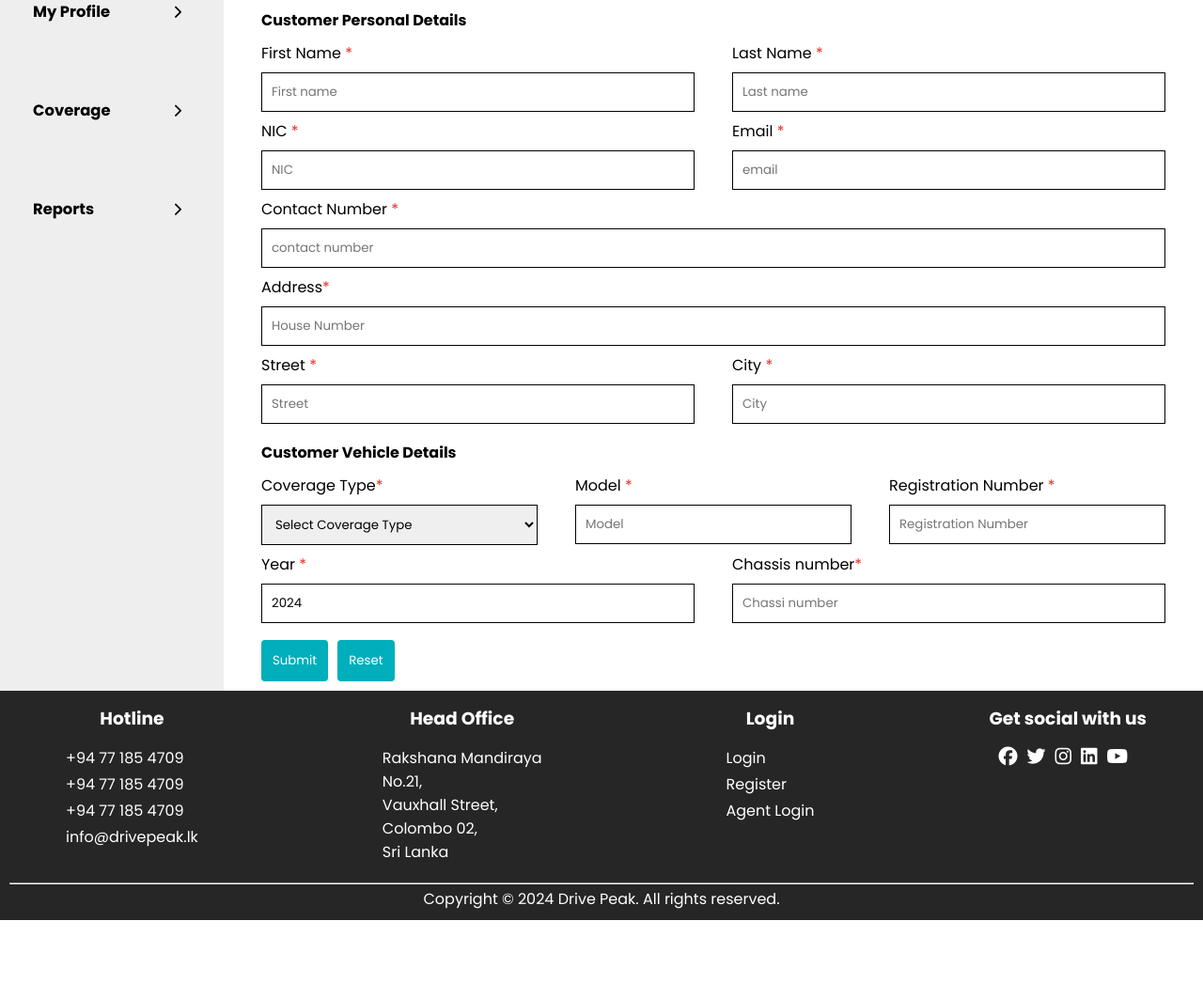
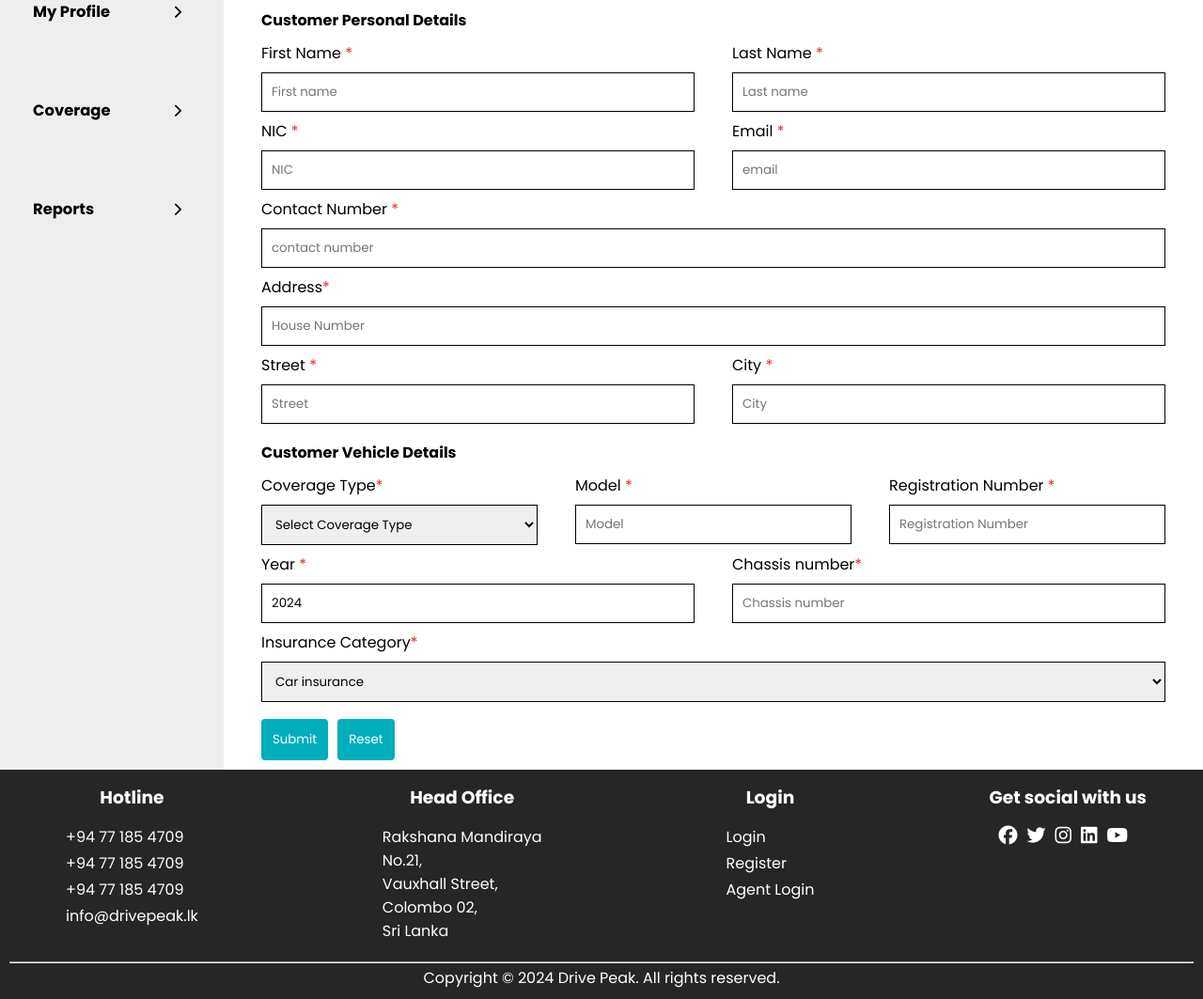
Before and after one commit to dishani02/Vehicle-Insurance-Management-System, a PHP site: page /agent-add-customer.php in a window 1280 px wide. Shown: the part 213-1276 px from the top of the page at 94% size. Before the commit the page ends 1192 px from the top, so only its background shows below. Run offline with PHP 8.4, Linux system fonts and the light colour scheme; a user stored in the database is signed in; some libraries are stand-ins or nearby versions.

Commit message:
update add customer

```diff
--- a/agent-add-customer.php
+++ b/agent-add-customer.php
@@ -62,6 +62,10 @@
             $messages['model'] = "Model is required";
         }
 
+        if(!isset($_POST['insured_category']) || strlen(trim($_POST['insured_category'])) < 1) {
+            $messages['insured_category'] = "insured_category is required";
+        }
+
         if(empty($messages)) {
 
             $first_name = mysqli_real_escape_string($connection, $_POST['first_name']);
@@ -82,6 +86,9 @@
             $chassis_no = mysqli_real_escape_string($connection, $_POST['chassis_no']);
             $year = mysqli_real_escape_string($connection, $_POST['year']);
             $model = mysqli_real_escape_string($connection, $_POST['model']);
+            $insured_category = mysqli_real_escape_string($connection, $_POST['insured_category']);
+
+
 
             $query = "INSERT INTO Customer (first_name,last_name,admin_id,agent_id,nic,email,password,home_no,street,city)
             VALUES ('$first_name', '$last_name',1,'$agent_id', ' $nic',  '$email', '$hash_password',' $home_no' ,'$street','$city')";
@@ -102,7 +109,7 @@
 
                         $customerId = $customer['customer_id'];
 
-                        $query_2 = "INSERT INTO Vehicle VALUES ('$customerId', '$vehicle_id',  1, '$coverage_type', '$model', '$chassis_no', '$year')";
+                        $query_2 = "INSERT INTO Vehicle VALUES ('$customerId', '$vehicle_id',  1, '$coverage_type', '$model', '$chassis_no', '$year','$insured_category')";
                         $query_3 = "INSERT INTO Customer_Contact_no VALUES ('$contact_no','$customerId')";
 
                         mysqli_query($connection,  $query_2);
@@ -309,23 +316,32 @@
 
                             <div class="form-item flex flex-col">
                                 <label for="">Chassis number<span class="required">*</span></label>
-                                <input type="number" name="chassis_no" placeholder="Chassi number">
+                                <input type="number" name="chassis_no" placeholder="Chassis number">
                                 <?php
                                     if(isset($messages) && !empty($messages['chassis_no'])) {
                                         echo '<div class="error required">'.$messages['chassis_no'].'</div>';
                                         }
-                                    ?>
+                                ?>
                             </div>
                         </div>
 
                         <div class="flex flex-row form">
-                            <!-- <div class="form-item flex flex-col">
-                                <label for="">Vehicle Book <span class="required">*</span></label>
-                                <input type="file" name="" placeholder="Vehicle Book">
-                            </div> -->
-
+                        <div class="form-item flex flex-col">
+                            <label for="">Insurance Category<span class="required">*</span></label>
+                            <select>
+                                <option value="Car insurance">Car insurance</option>
+                                <option value="Three-wheeler Insurance">Three-wheeler Insurance</option>
+                                <option value="Mortor-cycle Insurance">Mortor-cycle Insurance</option>
+                                <option value="Commercial Vehicle Insurance">Commercial Vehicle Insurance</option>
+                            </select>
+                            <?php
+                                if(isset($messages) && !empty($messages['insured_category'])) {
+                                    echo '<div class="error required">'.$messages['insured_category'].'</div>';
+                                }
+                            ?>
                         </div>
                     </div>
+                </div>
 
                     <!-- <div class="flex flex-col">
                         <h4>Customer Policy Details</h4>
--- a/agent-reports.php
+++ b/agent-reports.php
@@ -66,6 +66,7 @@
         if(!isset($_POST['place']) || strlen(trim($_POST['place'])) < 1) {
             $messages['place'] = "Place is required";
         }
+
 
         // if(!isset($_FILES['images[]'])) {
         //     $messages['images'] = "Accident images are required";
@@ -220,7 +221,7 @@
                                     if(isset($messages) && !empty($messages['place'])) {
                                         echo '<div class="error required">'.$messages['place'].'</div>';
                                     }
-                                ?>
+                            ?>
                         </div>
                     </div>
 
--- a/css/style.css
+++ b/css/style.css
@@ -4,6 +4,7 @@
   padding: 0;
   margin: 0;
   font-family: "Poppins", sans-serif;
+  user-select: none;
 }
 
 a {
--- a/database/drive_peak.sql
+++ b/database/drive_peak.sql
@@ -153,6 +153,7 @@ CREATE TABLE Vehicle(
     model VARCHAR(25),
     chassis_no VARCHAR(190),
     year DATE,
+    -- insured_category  VARCHAR(50) NOT NULL,
     PRIMARY KEY(vehicle_id),
     FOREIGN KEY(customer_id) REFERENCES Customer(customer_id),
     FOREIGN KEY(policy_id) REFERENCES Policy(policy_id),
```
Also changed, not shown: 1 other file.
